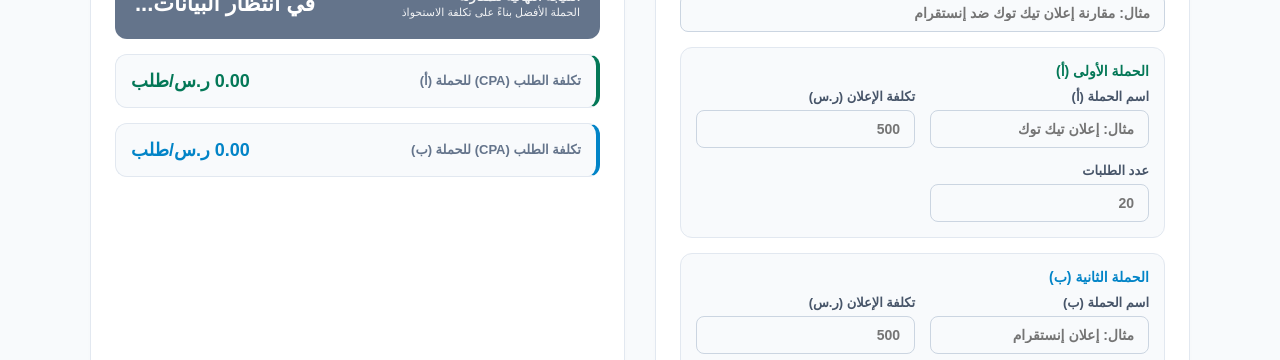
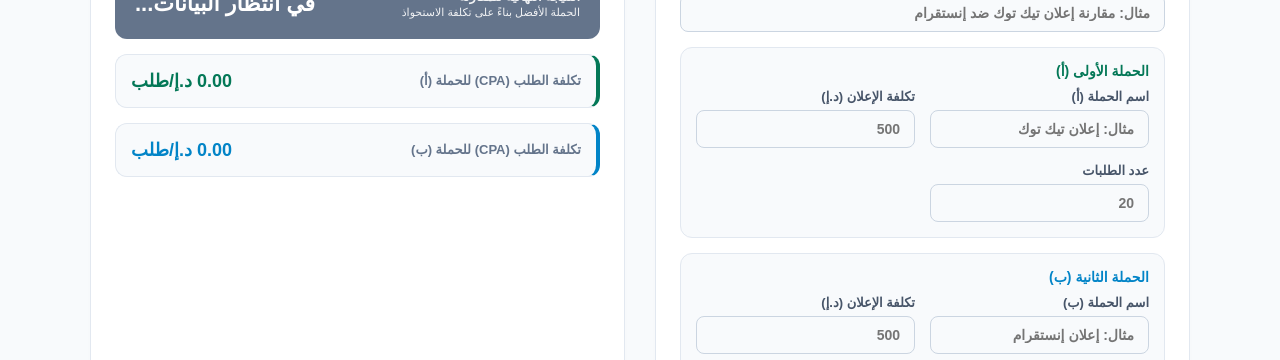
Before and after one commit to engaziasa-lang/engazia-app, a Next.js app: page /hub/ae/ab-test in a window 1280 px wide. Shown: the part 244-604 px from the top of the page. Built offline with nearby package versions, Linux system fonts and the light colour scheme.

Commit message:
Update page.tsx

```diff
--- a/app/hub/ae/ab-test/page.tsx
+++ b/app/hub/ae/ab-test/page.tsx
@@ -18,7 +18,7 @@ interface ABTestItem {
   createdAt?: string;
 }
 
-export default function ABTestingCalculatorSA() {
+export default function ABTestingCalculatorAE() {
   // تفريغ الحقول بالكامل كقيمة ابتدائية
   const [testName, setTestName] = useState<string>('');
 
@@ -43,7 +43,8 @@ export default function ABTestingCalculatorSA() {
     setIsClient(true);
     setIsActivated(!!localStorage.getItem('merchant_license_key'));
 
-    const saved = localStorage.getItem('seerk_ab_testing_items');
+    // تم تغيير مفتاح التخزين لفصل بيانات الإمارات عن السعودية
+    const saved = localStorage.getItem('seerk_ae_ab_testing_items');
     if (saved) {
       try {
         const parsedData = JSON.parse(saved);
@@ -54,7 +55,7 @@ export default function ABTestingCalculatorSA() {
 
   const saveToLocalStorage = (newItems: ABTestItem[]) => {
     setItems(newItems);
-    localStorage.setItem('seerk_ab_testing_items', JSON.stringify(newItems));
+    localStorage.setItem('seerk_ae_ab_testing_items', JSON.stringify(newItems));
   };
 
   // تأمين القيم العددية للحساب
@@ -117,7 +118,8 @@ export default function ABTestingCalculatorSA() {
 
     const now = new Date();
     const timeOptions: Intl.DateTimeFormatOptions = { hour: 'numeric', minute: 'numeric', hour12: true };
-    const formattedDate = `${now.toLocaleDateString('ar-SA')} - ${now.toLocaleTimeString('ar-SA', timeOptions)}`;
+    // تم التعديل إلى توقيت الإمارات ar-AE
+    const formattedDate = `${now.toLocaleDateString('ar-AE')} - ${now.toLocaleTimeString('ar-AE', timeOptions)}`;
 
     const newItemData = {
       testName,
@@ -234,7 +236,7 @@ export default function ABTestingCalculatorSA() {
     const url = URL.createObjectURL(blob);
     const link = document.createElement("a");
     link.setAttribute("href", url);
-    link.setAttribute("download", "seerk_ab_testing.xls");
+    link.setAttribute("download", "enjazya_ae_ab_testing.xls");
     document.body.appendChild(link);
     link.click();
     document.body.removeChild(link);
@@ -333,7 +335,7 @@ export default function ABTestingCalculatorSA() {
           <h1>حاسبة اختبارات الإعلانات (A/B) ⚖️</h1>
           <p>قارن بين حملتين إعلانيتين لتعرف أيهما يحقق أفضل عائد بأقل تكلفة للطلب</p>
         </div>
-        <Link href="/hub/sa" className="back-btn">
+        <Link href="/hub/ae" className="back-btn">
           <span>←</span> عودة للمنصة
         </Link>
       </div>
@@ -369,7 +371,7 @@ export default function ABTestingCalculatorSA() {
                   </div>
                 </div>
                 <div className="input-group" style={{ marginBottom: 0 }}>
-                  <label>تكلفة الإعلان (ر.س)</label>
+                  <label>تكلفة الإعلان (د.إ)</label>
                   <div className="input-wrapper">
                     <input type="number" step="0.01" min="0" value={campASpend === '' ? '' : campASpend} onChange={(e) => setCampASpend(e.target.value === '' ? '' : Number(e.target.value))} placeholder="500" required />
                   </div>
@@ -393,7 +395,7 @@ export default function ABTestingCalculatorSA() {
                   </div>
                 </div>
                 <div className="input-group" style={{ marginBottom: 0 }}>
-                  <label>تكلفة الإعلان (ر.س)</label>
+                  <label>تكلفة الإعلان (د.إ)</label>
                   <div className="input-wrapper">
                     <input type="number" step="0.01" min="0" value={campBSpend === '' ? '' : campBSpend} onChange={(e) => setCampBSpend(e.target.value === '' ? '' : Number(e.target.value))} placeholder="500" required />
                   </div>
@@ -429,12 +431,12 @@ export default function ABTestingCalculatorSA() {
 
           <div className="result-box" style={{ borderRight: '4px solid #047857' }}>
             <span className="result-label">تكلفة الطلب (CPA) للحملة (أ)</span>
-            <span className="result-value" style={{ color: '#047857' }}>{cpaA.toFixed(2)} ر.س/طلب</span>
+            <span className="result-value" style={{ color: '#047857' }}>{cpaA.toFixed(2)} د.إ/طلب</span>
           </div>
 
           <div className="result-box" style={{ borderRight: '4px solid #0284c7', background: '#f8fafc' }}>
             <span className="result-label">تكلفة الطلب (CPA) للحملة (ب)</span>
-            <span className="result-value" style={{ color: '#0284c7' }}>{cpaB.toFixed(2)} ر.س/طلب</span>
+            <span className="result-value" style={{ color: '#0284c7' }}>{cpaB.toFixed(2)} د.إ/طلب</span>
           </div>
         </div>
       </div>
@@ -492,11 +494,11 @@ export default function ABTestingCalculatorSA() {
                       {item.createdAt && <div style={{ fontSize: '11px', color: '#64748b', marginTop: '4px', fontWeight: 600 }}>🕒 {item.createdAt}</div>}
                     </td>
                     <td style={{ fontWeight: 800, color: '#047857', background: '#f8fafc' }}>{item.campAName}</td>
-                    <td style={{ background: '#f8fafc', fontSize: '12.5px' }}>{item.campASpend} ر.س <br/> <span style={{ color: '#64748b' }}>({item.campAOrders} طلب)</span></td>
+                    <td style={{ background: '#f8fafc', fontSize: '12.5px' }}>{item.campASpend} د.إ <br/> <span style={{ color: '#64748b' }}>({item.campAOrders} طلب)</span></td>
                     <td style={{ fontWeight: 900, background: '#f8fafc' }}>{item.campACpa}</td>
 
                     <td style={{ fontWeight: 800, color: '#0284c7' }}>{item.campBName}</td>
-                    <td style={{ fontSize: '12.5px' }}>{item.campBSpend} ر.س <br/> <span style={{ color: '#64748b' }}>({item.campBOrders} طلب)</span></td>
+                    <td style={{ fontSize: '12.5px' }}>{item.campBSpend} د.إ <br/> <span style={{ color: '#64748b' }}>({item.campBOrders} طلب)</span></td>
                     <td style={{ fontWeight: 900 }}>{item.campBCpa}</td>
 
                     <td>
```
